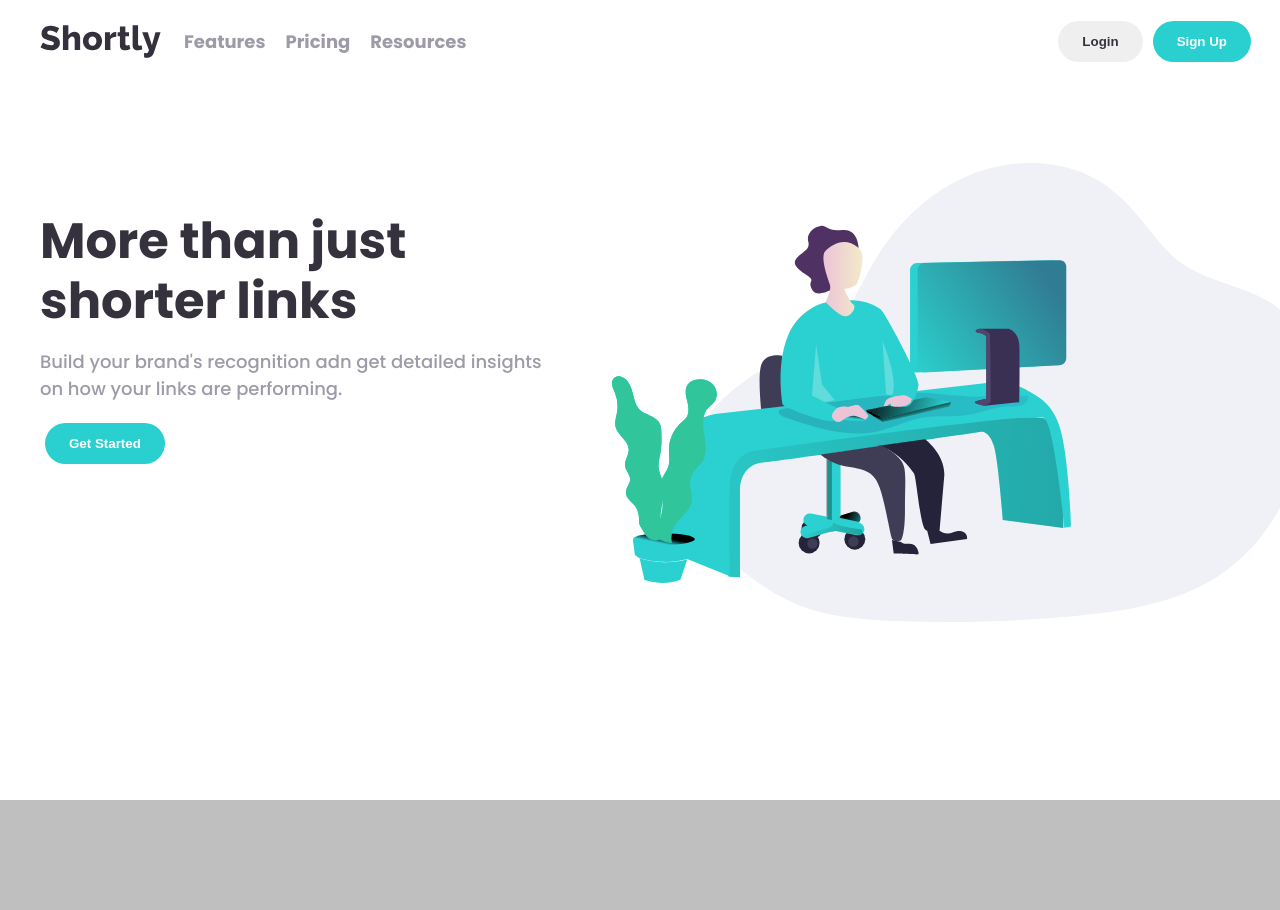
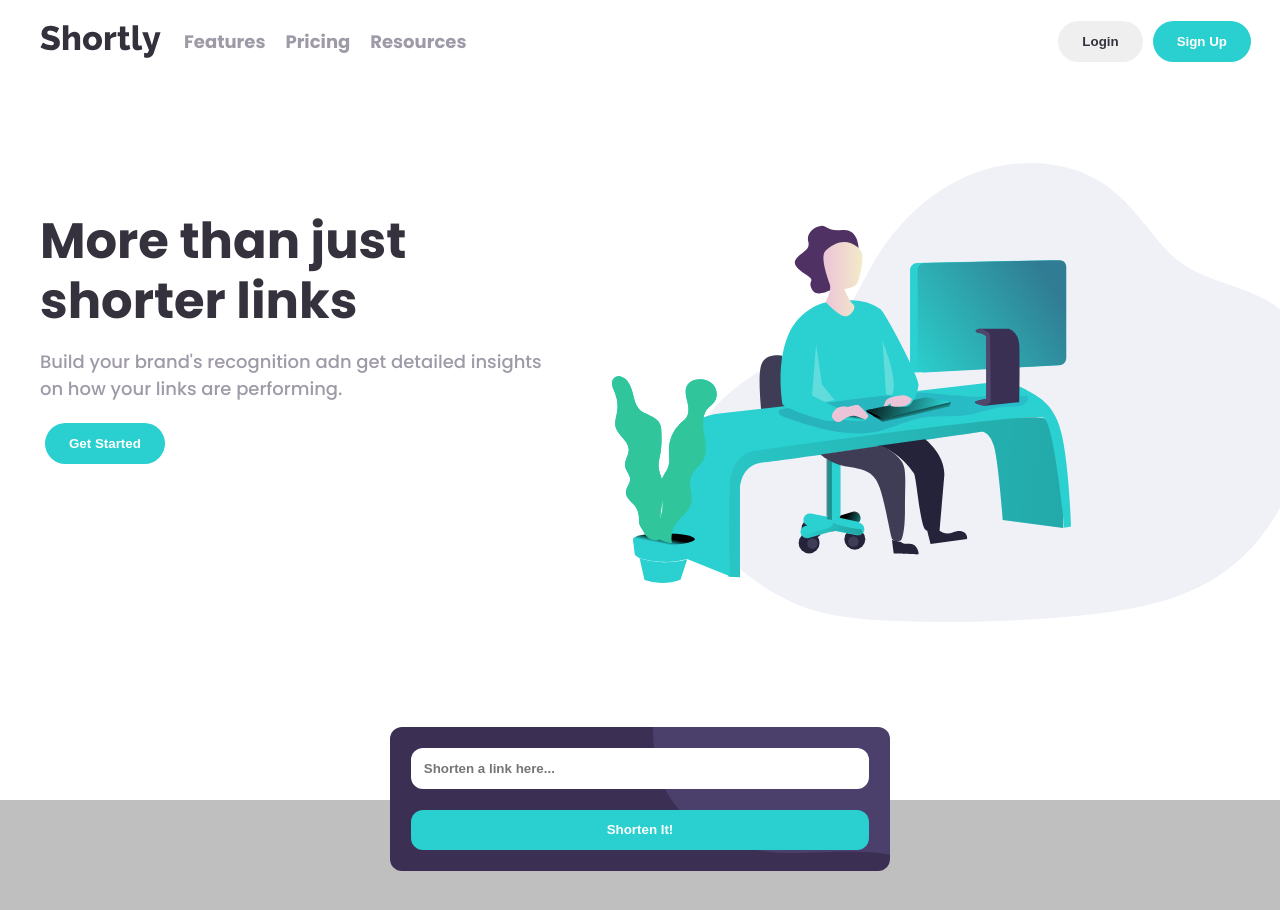
Before and after one commit to m-bashari-m/url-shortening, a React (Vite) app: page / in a window 1280 px wide. Shown: the top 910 px of the page. Built offline with nearby package versions, Linux system fonts and the light colour scheme.

Commit message:
add compoenent: shortener

```diff
--- a/src/App.jsx
+++ b/src/App.jsx
@@ -1,8 +1,9 @@
-import { useState } from 'react'
-
-import { Header } from './components'
-import Hero from './components/hero/Hero'
-import FullPageContainer from './components/fullPageContainer/FullPageContainer'
+import {
+  Header,
+  Shortener,
+  Hero,
+  FullPageContainer
+} from './components'
 
 function App() {
 
@@ -12,6 +13,7 @@ function App() {
         <Header />
         <Hero />
       </FullPageContainer>
+      <Shortener />
       <FullPageContainer bg="dark">
 
       </FullPageContainer>
--- a/src/components/button/Button.jsx
+++ b/src/components/button/Button.jsx
@@ -2,7 +2,7 @@ import React from 'react'
 import "../../index.css"
 import "./button.css"
 
-function Button({ fullRound, fullWidth, variant, children }) {
+function Button({ fullRound, fullWidth, variant, type, children }) {
   return (
     <button
       className={
@@ -12,6 +12,7 @@ function Button({ fullRound, fullWidth, variant, children }) {
         ${fullWidth ? "button--stretch" : ""}
         `
       }
+      type={type ? type : "button"}
     >
       {children}
     </button>
--- a/src/components/hero/hero.css
+++ b/src/components/hero/hero.css
@@ -1,7 +1,7 @@
 .hero{
   display: grid;
   grid-template-columns: 1fr;
-  margin-top: 2rem;
+  margin-top: 1rem;
 }
 
 .hero--content{
--- a/src/components/index.js
+++ b/src/components/index.js
@@ -1,3 +1,5 @@
 export { default as Header} from "./header/Header";
 export { default as Button} from "./button/Button";
 export { default as FullPageContainer} from "./fullPageContainer/FullPageContainer";
+export { default as Shortener} from "./shortener/Shortener";
+export { default as Hero} from "./hero/Hero";
--- /dev/null
+++ b/src/components/shortener/Shortener.jsx
@@ -0,0 +1,27 @@
+import {Button} from "../"
+import React, { useState } from 'react'
+import "./shortener.css"
+
+function Shortener() {
+  const [link, setLink] = useState("")
+
+  function handleSubmit(e){
+    e.preventDefault()
+  }
+
+  return (
+    <div className='shortener'>
+      <form onSubmit={handleSubmit}>
+        <input
+          type="text"
+          placeholder="Shorten a link here..."
+          value={link}
+          onChange={(e) => setLink(e.target.value)}
+        />
+        <Button variant="primary" type="submit">Shorten It!</Button>
+      </form>
+    </div>
+  )
+}
+
+export default Shortener
--- /dev/null
+++ b/src/components/shortener/shortener.css
@@ -0,0 +1,35 @@
+.shortener{
+  background-image: url("../../images/bg-shorten-mobile.svg");
+  background-repeat: no-repeat;
+  background-position: top right;
+  background-color: var(--color-dark-violet);
+  max-width: 500px;
+  width: 80%;
+  padding: 1rem;
+  border-radius: 12px;
+  position: absolute;
+  left: 50%;
+  transform: translateX(-50%);
+  top: calc(100vh - 73px);
+  z-index: 10;
+}
+
+form{
+  display: grid;
+  grid-template-columns: 1fr;
+}
+
+input{
+  outline: unset;
+  border: unset;
+}
+
+input{
+  padding: .8rem;
+  margin: 5px;
+  font-weight: 700;
+  color: var(--color-very-dark-blue);
+  border-radius: 12px;
+  margin-bottom: 1rem;
+  max-width: 100%;
+}
```
